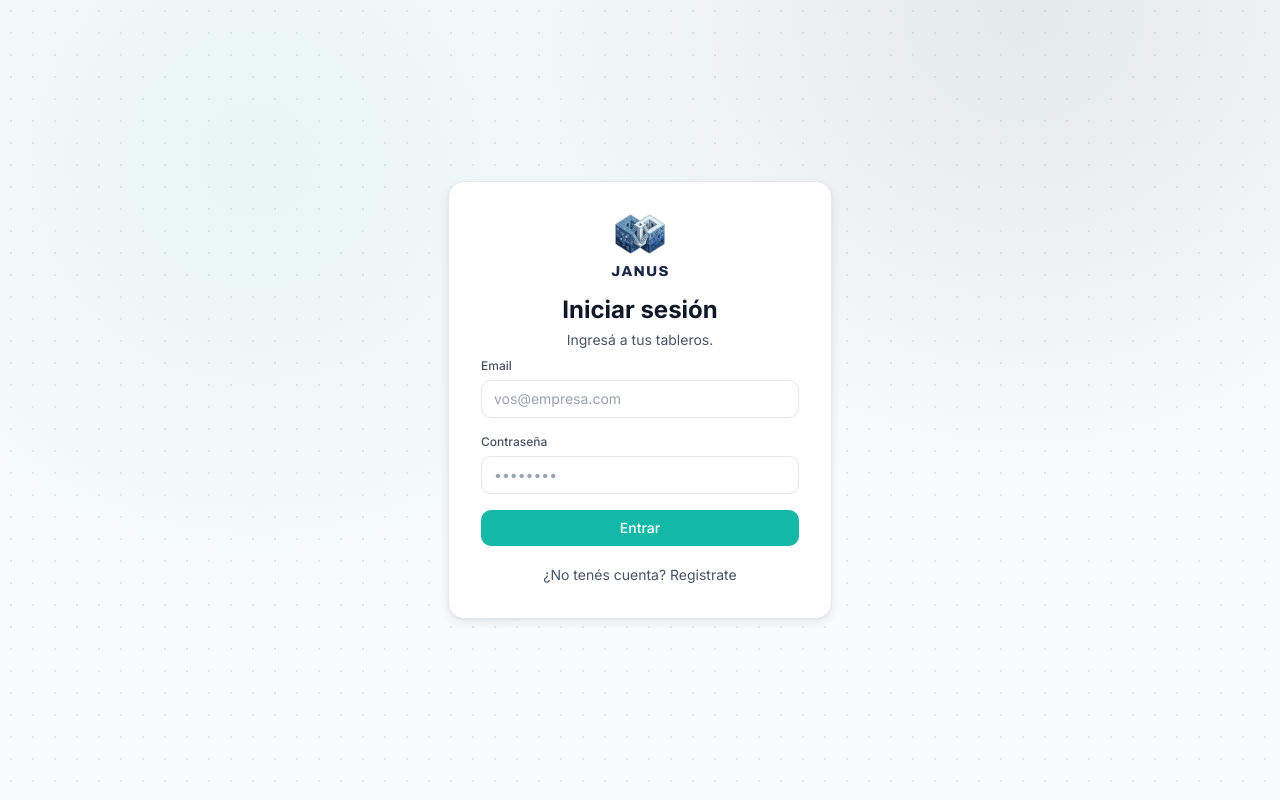
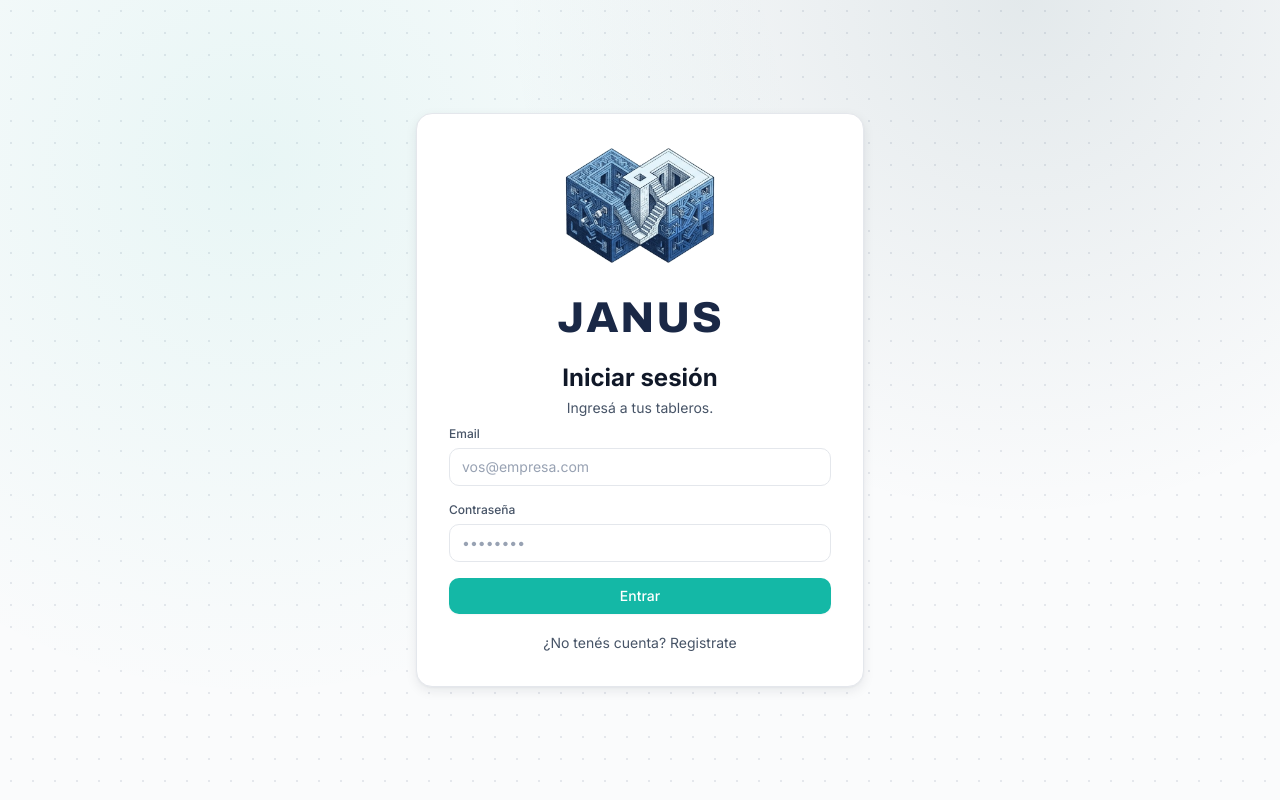
Before and after one commit to zerrmaximiliano-dev/kanban-postit, a Next.js app: page /login in a window 1280 px wide. Built offline with nearby package versions, Linux system fonts and the light colour scheme.

Commit message:
Triple the login logo size so the entrance animation is clearly visible

```diff
--- a/app/(auth)/login/page.tsx
+++ b/app/(auth)/login/page.tsx
@@ -70,10 +70,10 @@ function LoginForm() {
     >
       <form
         onSubmit={handleSubmit}
-        className="relative w-96 space-y-4 rounded-card border border-border bg-surface p-8 shadow-elevation-md"
+        className="relative w-[28rem] space-y-4 rounded-card border border-border bg-surface p-8 shadow-elevation-md"
       >
         <div className="mb-2 flex flex-col items-center text-center">
-          <JanusLogoReveal iconSize={72} entranceSpeed={900} idleFloat={false} sheenEffect={false} />
+          <JanusLogoReveal iconSize={216} entranceSpeed={900} idleFloat={false} sheenEffect={false} />
           <h1 className="mt-3 text-2xl font-bold text-ink">
             {mode === 'signIn' ? 'Iniciar sesión' : 'Crear cuenta'}
           </h1>
```
